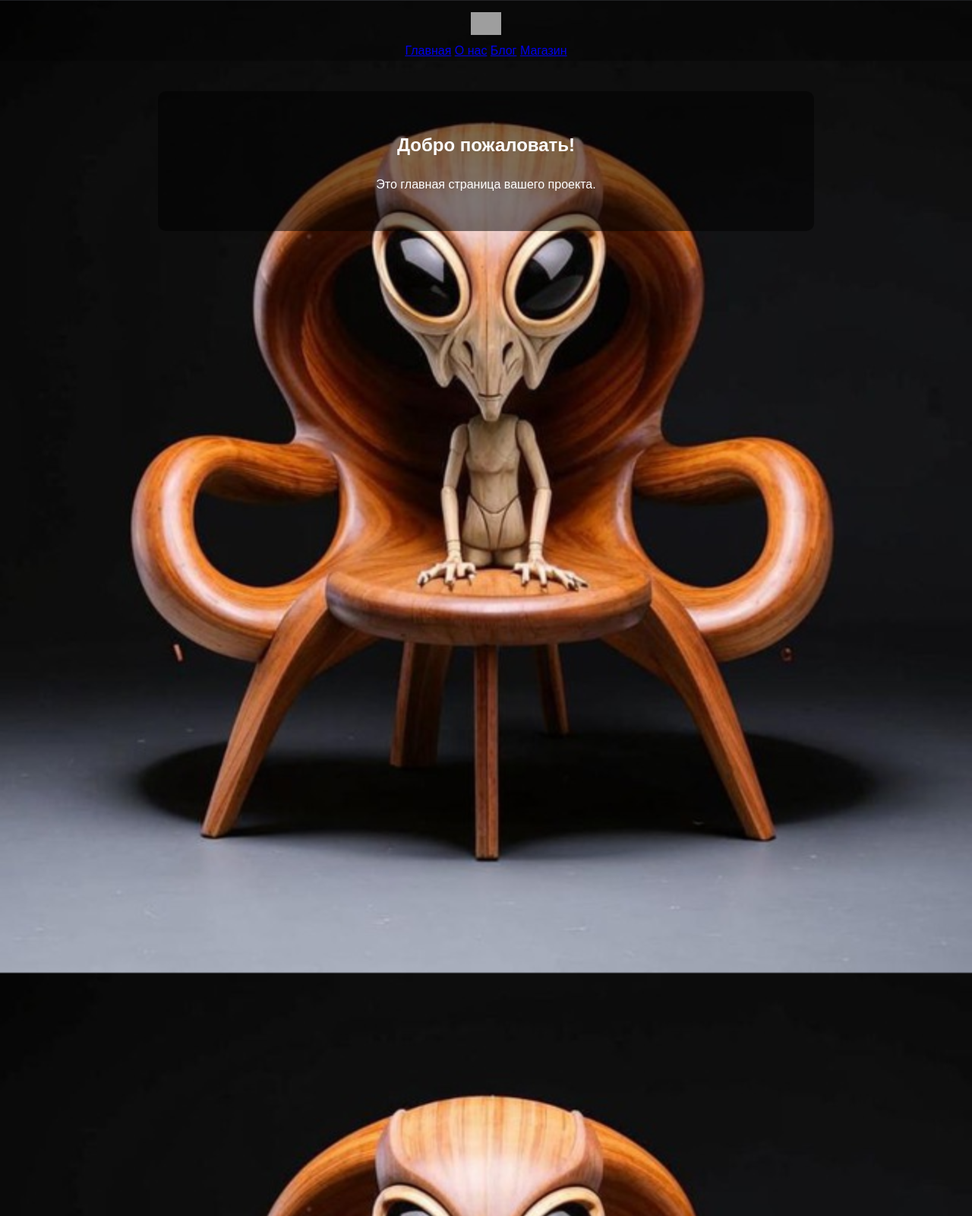
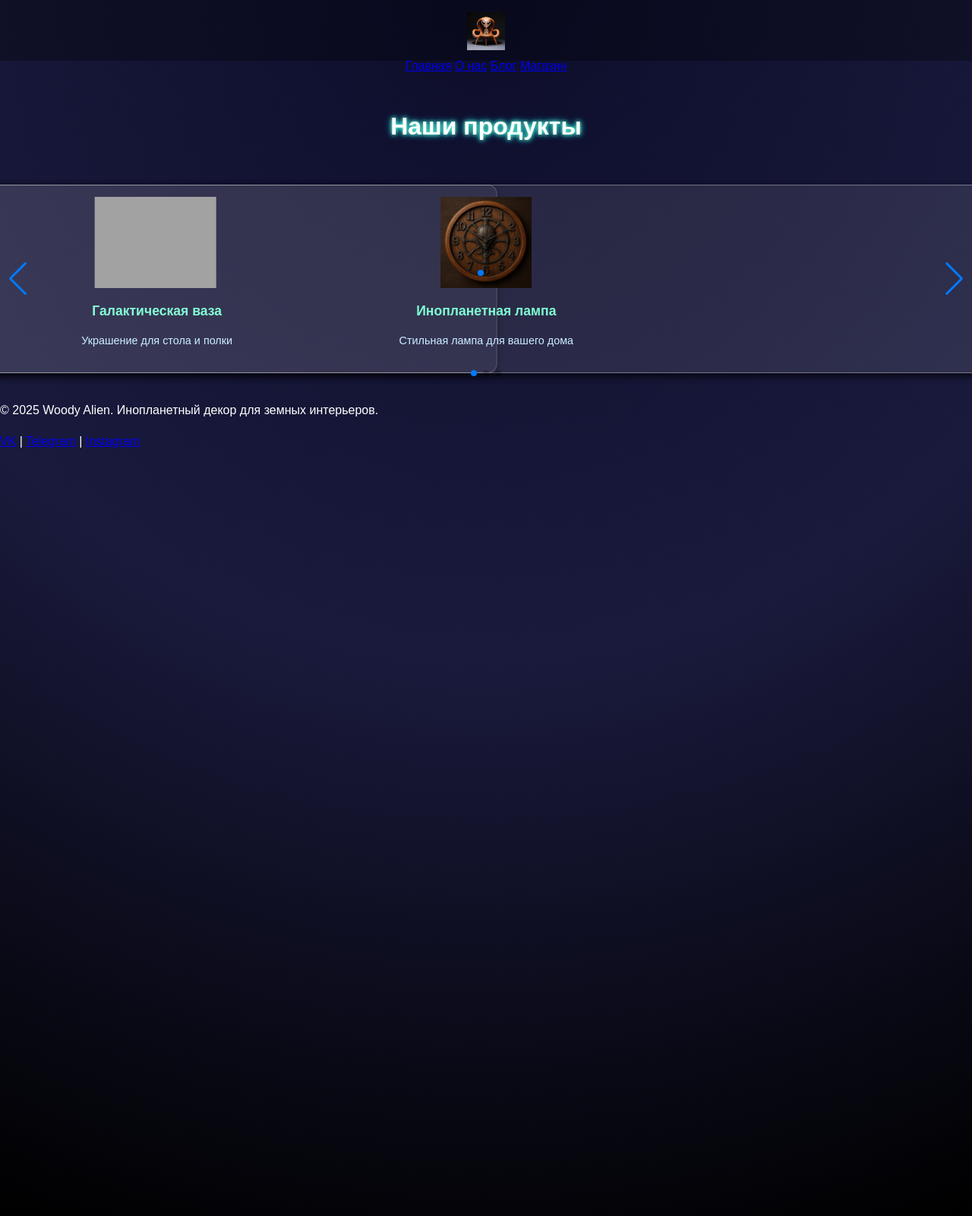
Before and after one commit to Dml3/woodyalien, a FastAPI app: page / in a window 1280 px wide. Shown: the whole page at 76% size. Run offline with FastAPI, Linux system fonts and the light colour scheme; grey boxes are pictures that could not be loaded.

Commit message:
Краткое и понятное сообщение о изменениях

```diff
--- a/main.py
+++ b/main.py
@@ -1,6 +1,30 @@
-from fastapi import FastAPI
+from fastapi import FastAPI, Request
+from fastapi.templating import Jinja2Templates
 from fastapi.staticfiles import StaticFiles
+from pydantic import BaseModel
 
 app = FastAPI()
 
-app.mount("/", StaticFiles(directory="static", html=True), name="static")
+# Подключаем папку с шаблонами
+templates = Jinja2Templates(directory="templates")
+
+# Подключаем статические файлы
+app.mount("/static", StaticFiles(directory="static"), name="static")
+
+# Пример продукта (можно заменить на данные из базы)
+products = [
+    {"name": "Инопланетная лампа", "image": ["clock1.jpg", "clock2.jpg"], "description": "Стильная лампа для вашего дома"},
+    {"name": "Космическое кресло", "image": ["candlestick1.jpg", "candlestick2.jpg", "candlestick3.jpg"], "description": "Комфортное кресло из другой галактики"},
+    {"name": "Галактическая ваза", "image": ["sculpture1.jpg"], "description": "Украшение для стола и полки"}
+]
+
+@app.get("/")
+async def home(request: Request):
+    return templates.TemplateResponse(
+        "index.html",
+        {
+            "request": request,
+            "products": products,
+            "active_page": "index"  # для подсветки меню
+        }
+    )
--- a/requirements.txt
+++ b/requirements.txt
@@ -1,2 +1,3 @@
 fastapi == 0.117.1
 uvicorn == 0.37.0
+jinja2 == 3.1.6
--- a/static/index.html
+++ /dev/null
@@ -1,34 +0,0 @@
-<!DOCTYPE html>
-<html lang="ru">
-<head>
-    <meta charset="UTF-8">
-    <meta name="viewport" content="width=device-width, initial-scale=1.0">
-    <title>Главная</title>
-    <link rel="stylesheet" href="styles.css">
-</head>
-<body>
-    <header id="header">
-        <nav>
-            <a href="index.html" class="logo">
-                <img src="logo.png" alt="Логотип" width="40"> <!-- Замените logo.png на ваш файл -->
-            </a>
-            <div class="nav-links">
-                <a href="index.html" class="active">Главная</a>
-                <a href="about.html">О нас</a>
-                <a href="blog.html">Блог</a>
-                <a href="shop.html">Магазин</a>
-            </div>
-        </nav>
-    </header>
-
-    <main>
-        <section class="content">
-            <h1>Добро пожаловать!</h1>
-            <p>Это главная страница вашего проекта.</p>
-        </section>
-    </main>
-
-    <button id="scrollToTopBtn">↑ Наверх</button>
-    <script src="script.js"></script>
-</body>
-</html>
--- a/static/styles.css
+++ b/static/styles.css
@@ -76,3 +76,63 @@
         padding: 1rem;
     }
 }
+
+.shop {
+  padding: 2rem;
+  text-align: center;
+}
+
+.products-grid {
+  display: grid;
+  grid-template-columns: repeat(auto-fit, minmax(280px, 1fr));
+  gap: 2rem;
+  margin-top: 2rem;
+}
+
+.product-card {
+  background: rgba(0,0,0,0.6);
+  padding: 1rem;
+  border-radius: 12px;
+  box-shadow: 0 4px 10px rgba(0,0,0,0.4);
+  transition: transform 0.2s ease;
+}
+
+.product-card:hover {
+  transform: translateY(-5px);
+}
+
+.product-card img {
+  width: 100%;
+  border-radius: 10px;
+}
+
+.product-card h2 {
+  margin: 1rem 0 0.5rem;
+  font-size: 1.5rem;
+}
+
+.product-card p {
+  font-size: 1rem;
+  color: #ddd;
+}
+.product-card {
+    border: 1px solid rgba(255,255,255,0.2);
+    border-radius: 12px;
+    padding: 15px;
+    text-align: center;
+    background: rgba(255,255,255,0.05);
+    transition: transform 0.2s, box-shadow 0.2s;
+}
+
+.product-card:hover {
+    transform: translateY(-5px);
+    box-shadow: 0 0 10px rgba(0,255,255,0.3);
+}
+
+.product-card img {
+    max-width: 100%;
+    height: 120px; /* фиксированная высота */
+    object-fit: contain;
+    border-radius: 8px;
+    margin-bottom: 10px;
+}
--- /dev/null
+++ b/templates/base.html
@@ -0,0 +1,44 @@
+<!DOCTYPE html>
+<html lang="ru">
+<head>
+  <meta charset="UTF-8">
+  <meta name="viewport" content="width=device-width, initial-scale=1.0">
+  <title>{% block title %}Woody Alien{% endblock %}</title>
+  <link rel="stylesheet" href="{{ url_for('static', path='styles.css') }}">
+</head>
+<!-- Swiper.js -->
+<link rel="stylesheet" href="https://cdn.jsdelivr.net/npm/swiper@11/swiper-bundle.min.css" />
+<script src="https://cdn.jsdelivr.net/npm/swiper@11/swiper-bundle.min.js"></script>
+<body>
+  <!-- Хедер -->
+  <header id="header">
+    <nav>
+      <a href="/" class="logo">
+        <img src="{{ url_for('static', path='images/logo.png') }}" alt="Логотип" width="50">
+      </a>
+      <div class="nav-links">
+        <a href="/" class="{% if active_page=='index' %}active{% endif %}">Главная</a>
+        <a href="/about" class="{% if active_page=='about' %}active{% endif %}">О нас</a>
+        <a href="/blog" class="{% if active_page=='blog' %}active{% endif %}">Блог</a>
+        <a href="/shop" class="{% if active_page=='shop' %}active{% endif %}">Магазин</a>
+      </div>
+    </nav>
+  </header>
+
+  <!-- Контент -->
+  <main>
+    {% block content %}{% endblock %}
+  </main>
+
+  <!-- Футер -->
+  <footer>
+    <p>© 2025 Woody Alien. Инопланетный декор для земных интерьеров.</p>
+    <div class="socials">
+      <a href="#">VK</a> | <a href="#">Telegram</a> | <a href="#">Instagram</a>
+    </div>
+  </footer>
+
+  <button id="scrollToTopBtn">↑ Наверх</button>
+  <script src="{{ url_for('static', path='script.js') }}"></script>
+</body>
+</html>
--- /dev/null
+++ b/templates/index.html
@@ -0,0 +1,144 @@
+{% extends "base.html" %}
+
+{% block title %}Главная - Woody Alien{% endblock %}
+
+{% block content %}
+<h1 class="cosmic-title">Наши продукты</h1>
+
+<!-- Главный Swiper для продуктов -->
+<div class="swiper mainSwiper">
+    <div class="swiper-wrapper">
+        {% for product in products %}
+            <div class="swiper-slide">
+                <div class="product-card">
+                    <!-- Мини-слайдер для изображений продукта -->
+                    <div class="swiper productSwiper">
+                        <div class="swiper-wrapper">
+                            {% for img in product.get('image', []) %}
+                                <div class="swiper-slide">
+                                    <img src="{{ url_for('static', path='images/' + img) }}"
+                                         alt="{{ product.get('name', 'Без имени') }}">
+                                </div>
+                            {% endfor %}
+                        </div>
+                        <!-- Пагинация мини-слайдера -->
+                        <div class="swiper-pagination"></div>
+                    </div>
+
+                    <h2>{{ product.get('name', 'Без имени') }}</h2>
+                    <p>{{ product.get('description', '') }}</p>
+                </div>
+            </div>
+        {% endfor %}
+    </div>
+
+    <!-- Навигация главного слайдера -->
+    <div class="swiper-button-next"></div>
+    <div class="swiper-button-prev"></div>
+    <div class="swiper-pagination"></div>
+</div>
+
+<style>
+body {
+    background: radial-gradient(circle at top, #0d0d2b, #1a1a3d, #000);
+    color: #fff;
+    font-family: 'Arial', sans-serif;
+}
+
+.cosmic-title {
+    text-align: center;
+    font-size: 2rem;
+    margin-bottom: 30px;
+    text-shadow: 0 0 5px #7fffd4, 0 0 10px #00ffff;
+}
+
+.product-card {
+    border: 1px solid rgba(255,255,255,0.2);
+    border-radius: 12px;
+    padding: 15px;
+    text-align: center;
+    background: rgba(255, 255, 255, 0.05);
+    transition: transform 0.2s, box-shadow 0.2s;
+}
+
+.product-card:hover {
+    transform: translateY(-5px);
+    box-shadow: 0 0 10px rgba(0,255,255,0.3);
+}
+
+.product-card img {
+    max-width: 100%;
+    height: 120px; /* фиксированная высота */
+    object-fit: contain;
+    border-radius: 8px;
+    margin-bottom: 10px;
+}
+
+.product-card h2 {
+    font-size: 1.1rem;
+    margin-bottom: 5px;
+    color: #7fffd4;
+}
+
+.product-card p {
+    font-size: 0.9rem;
+    color: #cceeff;
+}
+
+/* Главный слайдер */
+.swiper.mainSwiper {
+    padding: 20px 0;
+}
+.swiper.mainSwiper .swiper-slide {
+    display: flex;
+    justify-content: center;
+}
+
+/* Мини-слайдер */
+.productSwiper {
+    width: 100%;
+    height: 120px;
+    margin-bottom: 10px;
+}
+.productSwiper .swiper-slide {
+    display: flex;
+    justify-content: center;
+}
+</style>
+
+<script>
+  // Главный слайдер
+  const mainSwiper = new Swiper(".mainSwiper", {
+    slidesPerView: 3,
+    spaceBetween: 20,
+    loop: true,
+    centeredSlides: true,
+    pagination: {
+      el: ".mainSwiper .swiper-pagination",
+      clickable: true,
+    },
+    navigation: {
+      nextEl: ".mainSwiper .swiper-button-next",
+      prevEl: ".mainSwiper .swiper-button-prev",
+    },
+    breakpoints: {
+      320: { slidesPerView: 1 },
+      640: { slidesPerView: 2 },
+      1024: { slidesPerView: 3 },
+    }
+  });
+
+  // Мини-слайдеры внутри карточек (ручное перелистывание)
+  document.querySelectorAll('.productSwiper').forEach((el) => {
+    new Swiper(el, {
+      slidesPerView: 1,
+      spaceBetween: 5,
+      loop: false,
+      pagination: {
+        el: el.querySelector('.swiper-pagination'),
+        clickable: true
+      },
+    });
+  });
+</script>
+{% endblock %}
```
Also changed, not shown: static/script.js (+31 -0 lines), static/shop.html (deleted, +0 -34 lines), templates/shop.html (added, +45 -0 lines), static/images/candlestick1.jpg (added), static/images/candlestick2.jpg (added), static/images/candlestick3.jpg (added), static/images/clock1.jpg (added), static/images/clock2.jpg (added), static/images/default.png (added), static/images/i.jpg (renamed from static/i.jpg), static/images/logo.png (added), static/images/photo_2025-09-30_01-12-26.jpg (added), templates/about.html (renamed from static/about.html), templates/blog.html (renamed from static/blog.html).
